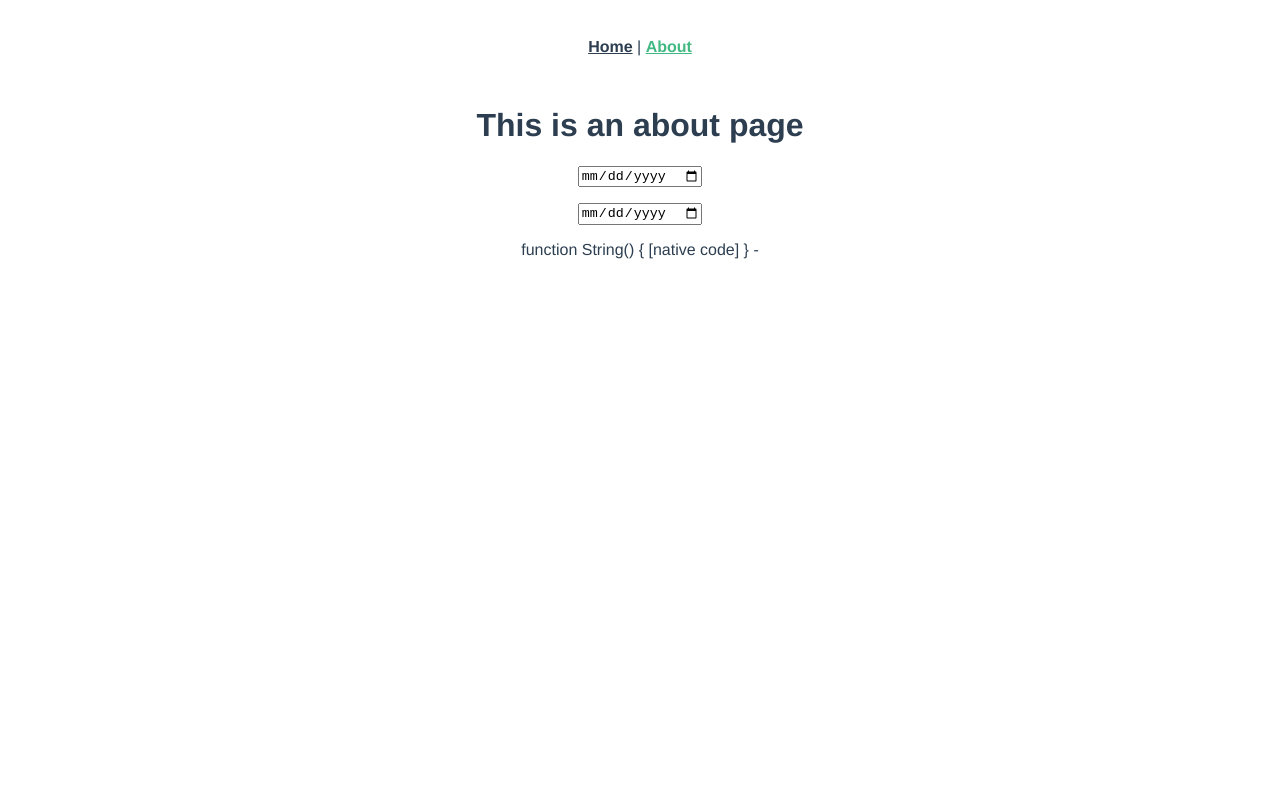
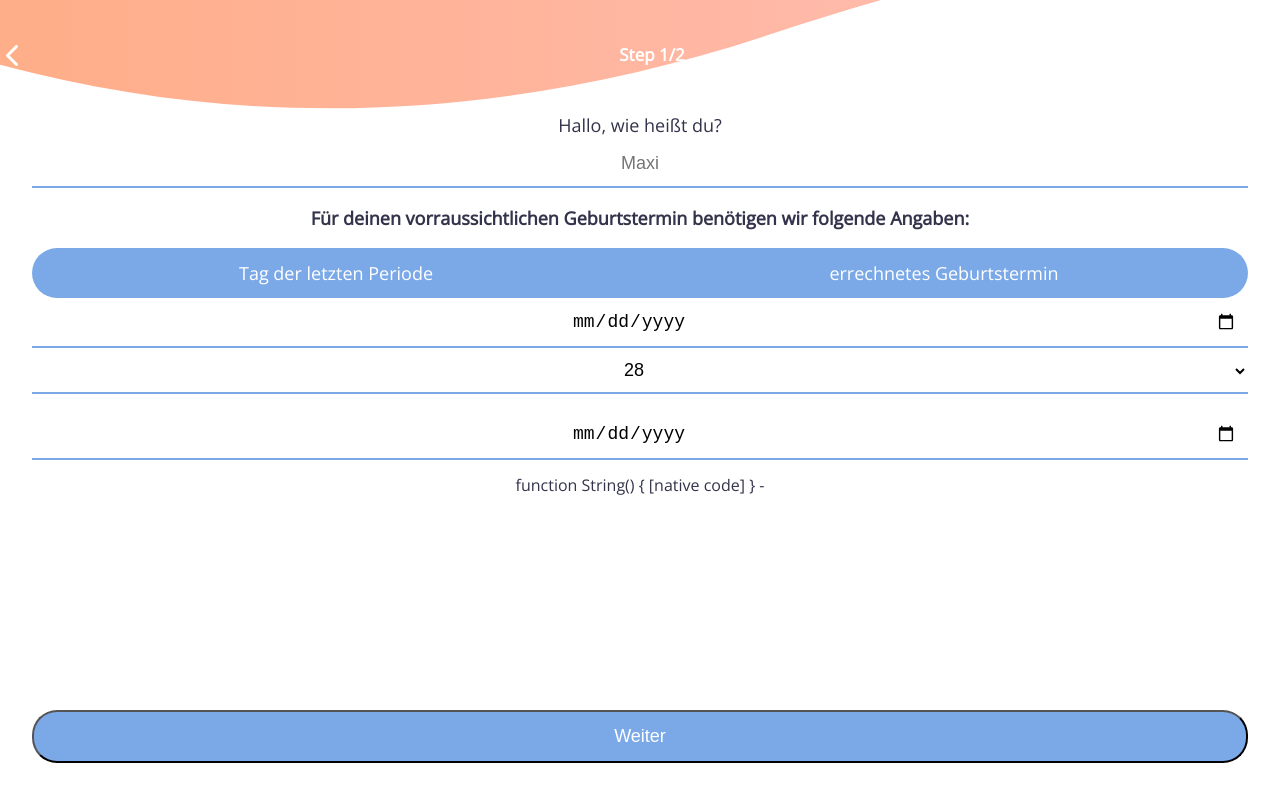
Before and after one commit to webdesignberlin/pregnancy-week, a Vue app: page /#/about in a window 1280 px wide. Built offline with nearby package versions, Linux system fonts and the light colour scheme.

Commit message:
first styles

```diff
--- a/src/App.vue
+++ b/src/App.vue
@@ -1,20 +1,44 @@
 <template>
   <div id="app">
-    <div id="nav">
+    <!--<div id="nav">
       <router-link to="/">Home</router-link> |
       <router-link to="/about">About</router-link>
-    </div>
+    </div>-->
     <router-view/>
+    <link href="https://fonts.googleapis.com/css?family=Open+Sans" rel="stylesheet">
   </div>
 </template>
 
 <style lang="scss">
+:root {
+  --color-primary: #7BA9E8;
+}
+
+*,
+*::before,
+*::after {
+  box-sizing: border-box;
+}
+
+html {
+  font-family: sans-serif;
+  line-height: 1.15;
+  -webkit-text-size-adjust: 100%;
+  -ms-text-size-adjust: 100%;
+  -ms-overflow-style: scrollbar;
+  -webkit-tap-highlight-color: transparent;
+}
+
+body {
+  margin: 0;
+}
+
 #app {
-  font-family: 'Avenir', Helvetica, Arial, sans-serif;
+  font-family: 'Open Sans', Helvetica, Arial, sans-serif;
   -webkit-font-smoothing: antialiased;
   -moz-osx-font-smoothing: grayscale;
   text-align: center;
-  color: #2c3e50;
+  color: #33334B;
 }
 #nav {
   padding: 30px;
@@ -26,4 +50,15 @@
     }
   }
 }
+
+.sr-only {
+  position: absolute;
+  width: 1px;
+  height: 1px;
+  padding: 0;
+  overflow: hidden;
+  clip: rect(0, 0, 0, 0);
+  white-space: nowrap;
+  border: 0;
+}
 </style>
--- /dev/null
+++ b/src/components/AppHeader.vue
@@ -0,0 +1,45 @@
+<template>
+    <header class="app-header">
+        <router-link to="/" class="app-header__back"><span class="sr-only">Back</span></router-link>
+        <h1 class="app-header__headline">Step 1/2</h1>
+    </header>
+</template>
+
+<script>
+export default {
+  name: 'AppHeader',
+  props: {
+    msg: String,
+  },
+};
+</script>
+
+<!-- Add "scoped" attribute to limit CSS to this component only -->
+<style scoped lang="scss">
+    .app-header__back {
+        display: inline-block;
+        width: 12px;
+        height: 21px;
+        background: url('../assets/icon-back.svg') 50% no-repeat;
+        padding: 12px;
+    }
+    .app-header__headline {
+        font: inherit;
+        flex: 1 0 auto;
+    }
+    .app-header {
+        grid-area: header;
+        display: flex;
+        align-items: center;
+        justify-content: space-between;
+        font-size: 17px;
+        font-weight: 700;
+        color: #fff;
+        background: url('../assets/header.svg') center bottom repeat-x;
+        background-size: cover;
+        height: 110px;
+        /*clip-path: polygon(100% 65%, 100% 0%, 0% 0%, 0% 87%, 3%
+        91%, 7% 95%, 12% 98%, 17% 100%, 22% 99%, 28% 97%, 36% 94%,
+        43% 93%, 53% 87%, 61% 80%, 70% 71%, 78% 64%, 85% 60%, 92% 58%);*/
+    }
+</style>
--- a/src/store.js
+++ b/src/store.js
@@ -6,6 +6,9 @@ Vue.use(Vuex);
 export default new Vuex.Store({
   state: {
     calculatedBirthDate: '',
+    user: {
+      name: '',
+    },
   },
   mutations: {
     update(state, date) {
--- a/src/views/About.vue
+++ b/src/views/About.vue
@@ -1,37 +1,93 @@
 <template>
-  <div class="about">
-    <h1>This is an about page</h1>
+  <div class="app-basic">
+    <appHeader />
 
-    <input type="date"
+    <div class="app-basic__content">
+      <label class="form-label" for="name">
+        Hallo, wie heißt du?
+      </label>
+
+      <input type="text"
+             placeholder="Maxi"
+             class="form-input"
+             :model="user.name"
+             :value="user.name"
+             id="name"
+             name="name">
+
+      <h2 class="form-label">
+        Für deinen vorraussichtlichen Geburtstermin benötigen wir folgende Angaben:
+      </h2>
+
+      <div class="btn-group">
+        <label class="btn btn-group__item" for="startDate">
+          <span>Tag der letzten Periode</span>
+        </label>
+        <label class="btn btn-group__item" for="endDate">
+          <span>errechnetes Geburtstermin</span>
+        </label>
+      </div>
+
+      <input class="form-input"
+             id="startDate"
+             type="date"
              :model="startDate"
              :value="startDate"
              @change="calculateBirthdate($event.target.value)">
+
+      <select class="form-input"
+              v-model="cycleLength">
+        <option value="-4">23</option>
+        <option value="-3">24</option>
+        <option value="-2">25</option>
+        <option value="-1">27</option>
+        <option value="0" selected>28</option>
+        <option value="1">29</option>
+        <option value="2">30</option>
+        <option value="3">31</option>
+        <option value="4">32</option>
+      </select>
 
       <p>{{ currentWeek.weeks }}
         <span v-if="currentWeek.days">+{{ currentWeek.days }}</span>
       </p>
 
-    <input type="date"
+      <input class="form-input"
+             id="endDate"
+             type="date"
              :model="endDate"
              :value="endDate"
              @change="calculateLastDayOfPeriod($event.target.value)">
 
       <p>{{ startDate }} - {{ endDate }}</p>
+    </div>
+
+    <div class="app-basic__submit">
+      <button class="btn">Weiter</button>
+    </div>
 
   </div>
 </template>
 
 <script>
 import { DateTime } from 'luxon';
+import AppHeader from '@/components/AppHeader.vue';
 
 DateTime.local();
 
 export default {
+  components: {
+    AppHeader,
+  },
   data() {
     return {
       current: String,
+      user: {
+        name: this.$store.state.user.name,
+      },
       currentWeek: {},
       startDate: String,
+      cycleLength: 0,
       endDate: this.$store.state.calculatedBirthDate,
       today: DateTime.local(),
     };
@@ -49,6 +105,7 @@ export default {
       const calculatedDate = startDate
         .plus({ day: 7 })
         .minus({ month: 3 })
+        // .plus({ day: this.cycleLength })
         .plus({ year: 1 })
         .toISODate();
       // this.$store.commit('updateCalculatedBirthdate', calculatedDate);
@@ -61,6 +118,7 @@ export default {
       const calculatedDate = endDate
         .minus({ day: 6 })
         .plus({ month: 3 })
+        // .minus({ day: this.cycleLength })
         .minus({ year: 1 })
         .toISODate();
       this.endDate = date;
@@ -79,3 +137,96 @@ export default {
   },
 };
 </script>
+<style scoped lang="scss">
+  .app-basic {
+    height: 100vh;
+    display: grid;
+    grid: [row1-start] "header header header" 110px [row1-end]
+    [row2-start] ". content ." 1fr [row2-end]
+    [row3-start] ". submit ." 90px [row3-end]
+          / auto 95% auto;
+  }
+
+  .app-basic__content {
+    grid-area: content;
+  }
+
+  .app-basic__submit {
+    grid-area: submit;
+  }
+
+  /**
+  Form Styles
+   */
+  .form-label {
+    font-size: 18px;
+    line-height: 30px;
+  }
+
+  .form-input {
+    font-weight: 100;
+    display: block;
+    text-align: center;
+    width: 100%;
+    position: relative;
+    font-size: 18px;
+    line-height: 24px;
+    outline: 0;
+    background: transparent;
+    border: none;
+    padding: 11px;
+
+    border-bottom: solid 2px var(--color-primary);
+    /**
+     * Remove default box-shadow for required pseudo classes
+   */
+    &:required {
+       box-shadow: none;
+     }
+  }
+
+  .btn {
+    --button-radius: 25px;
+
+    display: block;
+    width: 100%;
+    background: var(--color-primary);
+    padding: 14px;
+    text-align: center;
+    min-height: 50px;
+    border-radius: var(--button-radius);
+    font-size: 18px;
+    color: #fff;
+
+    &:disabled,
+    &--disabled {
+      background: #E6E6E6;
+    }
+  }
+
+  .btn-group {
+    display: flex;
+    align-items: stretch;
+    align-content: center;
+
+    span {
+      height: 100%;
+      display: flex;
+      justify-content: center; /* align horizontal */
+      align-items: center;
+    }
+
+    &__item {
+      flex: 1 1 auto;
+      border-radius: 0;
+      border-top-left-radius: var(--button-radius);
+      border-bottom-left-radius: var(--button-radius);
+
+      & + & {
+        border-radius: 0;
+        border-top-right-radius: var(--button-radius);
+        border-bottom-right-radius: var(--button-radius);
+      }
+    }
+  }
+</style>
```
Also changed, not shown: src/assets/header.svg (added), src/assets/icon-back.svg (added). Lines whose indentation alone changed are shown as unchanged.
